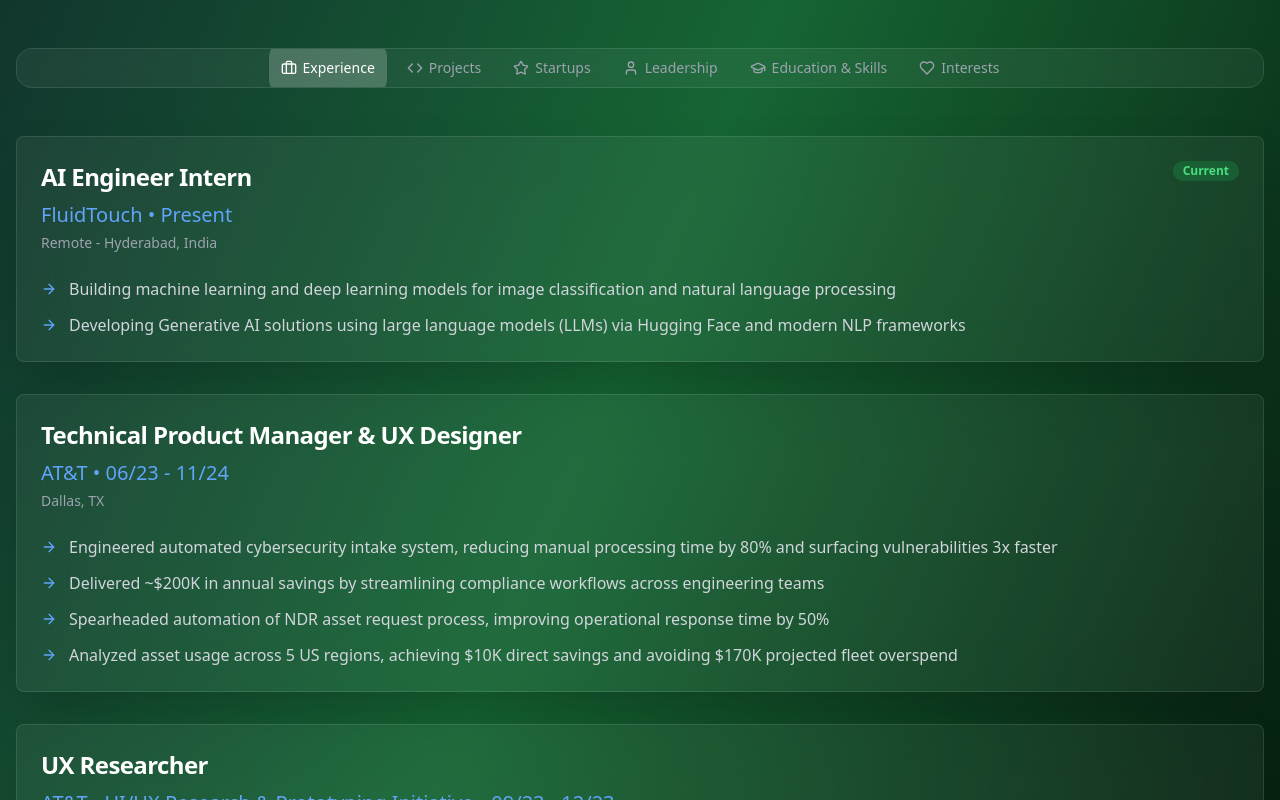
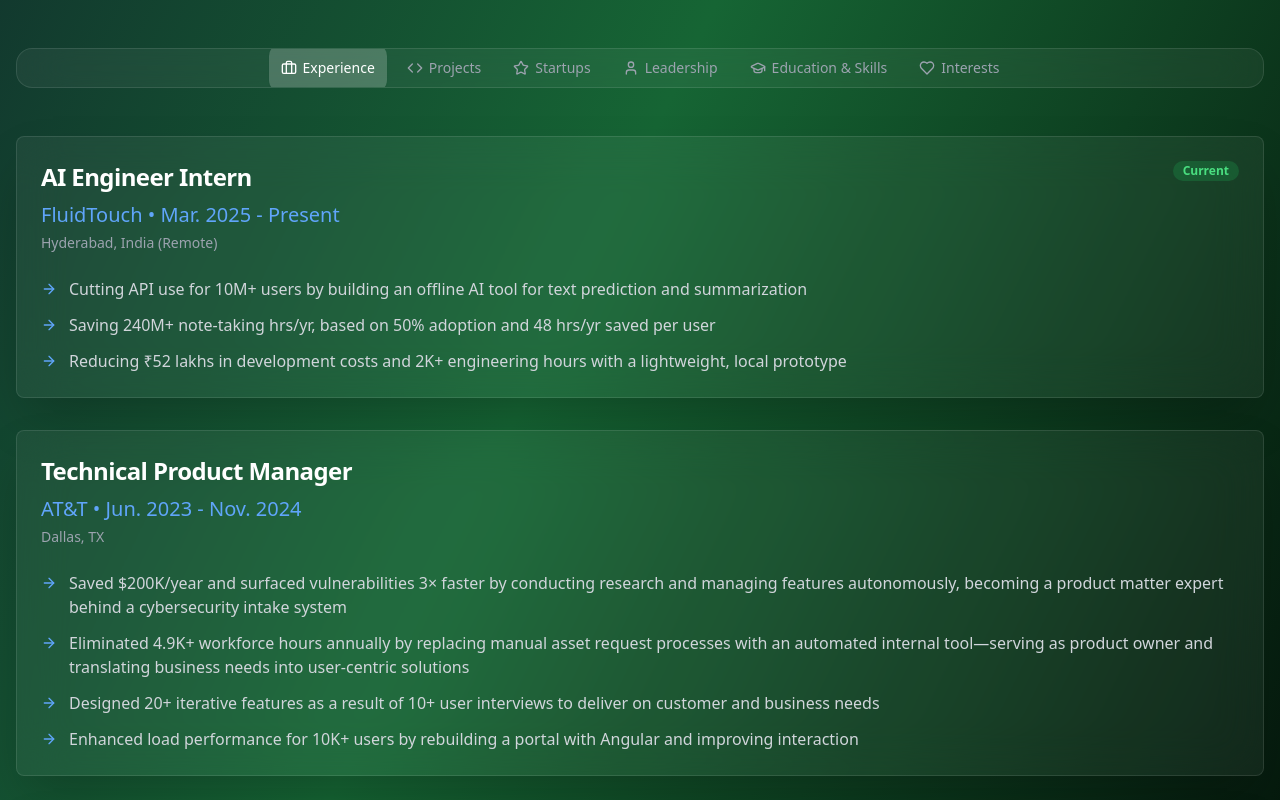
Before and after one commit to SSGutala/ssgutala.github.io, a React (Vite) app: page / in a window 1280 px wide. Shown: the part 1160-1960 px from the top of the page. Built offline with nearby package versions, Linux system fonts and the light colour scheme.

Commit message:
Update experience and projects

```diff
--- a/src/pages/Index.tsx
+++ b/src/pages/Index.tsx
@@ -327,63 +327,47 @@ const Index = () => {
                   {
                     title: "AI Engineer Intern",
                     company: "FluidTouch",
-                    period: "Present",
+                    period: "Mar. 2025 - Present",
                     badge: "Current",
                     badgeColor: "bg-green-500/20 text-green-400",
-                    location: "Remote - Hyderabad, India",
+                    location: "Hyderabad, India (Remote)",
                     points: [
-                      "Building machine learning and deep learning models for image classification and natural language processing",
-                      "Developing Generative AI solutions using large language models (LLMs) via Hugging Face and modern NLP frameworks"
+                      "Cutting API use for 10M+ users by building an offline AI tool for text prediction and summarization",
+                      "Saving 240M+ note-taking hrs/yr, based on 50% adoption and 48 hrs/yr saved per user",
+                      "Reducing ₹52 lakhs in development costs and 2K+ engineering hours with a lightweight, local prototype"
                     ]
                   },
                   {
-                    title: "Technical Product Manager & UX Designer",
+                    title: "Technical Product Manager",
                     company: "AT&T",
-                    period: "06/23 - 11/24",
+                    period: "Jun. 2023 - Nov. 2024",
                     location: "Dallas, TX",
                     points: [
-                      "Engineered automated cybersecurity intake system, reducing manual processing time by 80% and surfacing vulnerabilities 3x faster",
-                      "Delivered ~$200K in annual savings by streamlining compliance workflows across engineering teams",
-                      "Spearheaded automation of NDR asset request process, improving operational response time by 50%",
-                      "Analyzed asset usage across 5 US regions, achieving $10K direct savings and avoiding $170K projected fleet overspend"
-                    ]
-                  },
-                  {
-                    title: "UX Researcher",
-                    company: "AT&T - UI/UX Research & Prototyping Initiative",
-                    period: "09/23 - 12/23",
-                    points: [
-                      "Conducted 10+ stakeholder interviews and mapped 15+ pain points into 20+ iterative prototypes (web/mobile)",
-                      "Cut prototyping time by 40% and boosted user satisfaction by 70% through targeted interface redesigns"
-                    ]
-                  },
-                  {
-                    title: "Front-End Developer",
-                    company: "AT&T - Internal Portal Revamp",
-                    period: "06/23 - 09/23",
-                    points: [
-                      "Rebuilt legacy engineering portal used by 10K+ Network Engineering employees using Angular",
-                      "Reduced load times by 15% and improved engagement by 40% via better navigation and refreshed architecture"
+                      "Saved $200K/year and surfaced vulnerabilities 3× faster by conducting research and managing features autonomously, becoming a product matter expert behind a cybersecurity intake system",
+                      "Eliminated 4.9K+ workforce hours annually by replacing manual asset request processes with an automated internal tool—serving as product owner and translating business needs into user-centric solutions",
+                      "Designed 20+ iterative features as a result of 10+ user interviews to deliver on customer and business needs",
+                      "Enhanced load performance for 10K+ users by rebuilding a portal with Angular and improving interaction"
                     ]
                   },
                   {
                     title: "Product Manager Intern",
                     company: "Alarm.com",
-                    period: "05/21 - 08/21",
+                    period: "May 2021 - Aug. 2021",
                     location: "McLean, VA",
                     points: [
-                      "Drafted detailed Product Requirement Document with budget and constraint analysis, addressing B2B hardware UI/UX gaps",
-                      "Coordinated with engineers to develop low-latency hardware architecture with 1Mbps network protocol speeds and <15ms latency"
+                      "Targeted a $581M market by drafting product requirements, managing B2B gaps, risks, and budget constraints",
+                      "Enabled 1 Mbps speed and 10–15 ms latency by collaborating with engineers on efficient hardware design",
+                      "Accelerated timelines by 20% by developing product roadmaps, use-cases, user stories— driving delivery of business value and aligning results with key stakeholders"
                     ]
                   },
                   {
                     title: "Software Developer Intern",
                     company: "PEMDAS Technologies",
-                    period: "05/19 - 08/19",
+                    period: "May 2019 - Aug. 2019",
                     location: "Alexandria, VA",
                     points: [
-                      "Engineered backend infrastructure using Django API and Python to streamline database interactions",
-                      "Designed client-facing views using HTML and CSS, integrating SQLite for weather models and flight data storage"
+                      "Saved 300+ engineering hrs/yr by building a Python/Django backend to automate manual data collection",
+                      "Improved data access efficiency by 35% through developing a JavaScript/SQLite web interface"
                     ]
                   }
                 ].map((job, index) => (
@@ -438,32 +422,28 @@ const Index = () => {
               >
                 {[
                   {
-                    title: "Speed Prediction with Linear Regression",
-                    description: "Machine learning model for speed prediction",
-                    details: "Developed a Linear Regression model to predict speed from distance and time inputs. Generated custom dataset, trained model, and validated predictions with true values.",
-                    tech: ["Python", "scikit-learn", "NumPy", "joblib"],
-                    color: "blue"
+                    title: "SuperStar Social",
+                    description: "Product Designer",
+                    details: "Designed 100+ UI screens, accelerating prototype delivery by 30%. Led 5 full design iterations, reducing feedback turnaround time by 40%.",
+                    tech: ["UI/UX Design", "Prototyping", "User Research", "Figma"],
+                    color: "blue",
+                    period: "Dec. 2019 - Sept. 2020"
                   },
                   {
-                    title: "Spam Email Detection",
-                    description: "Text classification using NLP techniques",
-                    details: "Built supervised ML pipeline to classify emails using Naive Bayes, Logistic Regression, and SVM with TF-IDF vectorization. Preprocessed texts and compared performance metrics.",
-                    tech: ["Python", "scikit-learn", "NLTK", "TF-IDF", "SVM"],
-                    color: "green"
+                    title: "Bangladrop E-commerce",
+                    description: "Freelance UX Designer",
+                    details: "Improved design clarity by 60% over prior wireframes by designing 25-page ecommerce prototype.",
+                    tech: ["UX Design", "Wireframing", "E-commerce", "Prototyping"],
+                    color: "green",
+                    period: "June 2022 - Aug. 2022"
                   },
                   {
-                    title: "Cat vs. Dog Image Classifier",
-                    description: "Deep learning CNN for image classification",
-                    details: "Implemented CNN using TensorFlow and Keras for cat/dog classification. Used Kaggle dataset, performed image preprocessing and augmentation, trained from scratch.",
-                    tech: ["TensorFlow", "Keras", "CNN", "Python", "Kaggle"],
-                    color: "purple"
-                  },
-                  {
-                    title: "Turn-Based Grid Game",
-                    description: "Terminal-based multiplayer board game",
-                    details: "Created Snakes & Ladders-inspired multiplayer game with custom grid system. Players roll dice, move on zigzag grid, and can eliminate other players.",
-                    tech: ["Python", "OOP", "Game Logic", "Console Application"],
-                    color: "orange"
+                    title: "NECX Policing App",
+                    description: "Freelance UX Designer",
+                    details: "Helped secure a $100K investment and land first client with 50% higher pitch success by designing a policing mobile app.",
+                    tech: ["Mobile Design", "UX/UI", "Investment Pitch", "App Design"],
+                    color: "purple",
+                    period: "Jan 2021 - Feb. 2021"
                   }
                 ].map((project, index) => (
                   <Card key={index} className="group bg-white/5 backdrop-blur-xl border-white/10 hover:bg-white/10 hover:border-white/20 transition-all duration-500 shadow-2xl">
@@ -505,34 +485,25 @@ const Index = () => {
                 {[
                   {
                     title: "Veera",
-                    role: "Co-Founder",
-                    period: "12/24 - Present",
-                    description: "First fitness apparel brand in the US to blend South Asian culture and mythology",
+                    role: "Venture Co-Founder and Product Lead",
+                    period: "Dec. 2024 - Present",
+                    description: "Culturally inspired activewear brand solving representation gaps in fitness apparel",
                     badge: "Active",
                     badgeColor: "bg-green-500/20 text-green-300",
                     points: [
-                      "Established global supply chain, managing manufacturing, logistics, and streamlined transactions",
-                      "Directed marketing strategy, customer research, and continuous brand refinement to drive adoption and growth"
+                      "Founded a culturally inspired activewear brand to solve representation gaps in fitness apparel",
+                      "Led product research, manufacturer sourcing, design execution, and customer acquisition strategy",
+                      "Applied lean product principles to physical goods development, managing branding, UX testing, and go-to-market"
                     ]
                   },
                   {
                     title: "Alphawave Technologies",
-                    role: "Founder",
-                    period: "11/20 - 05/23",
-                    description: "E-ink footwear with BT-enabled app for dynamic & customizable designs",
+                    role: "Venture Founder and Product Manager",
+                    period: "Nov. 2020 - May 2023",
+                    description: "Wearable technology for enhanced visibility, comfort, and durability",
                     points: [
-                      "Developed two functional 6-color e-ink footwear prototypes, driving early product innovation",
-                      "Oversaw web and mobile app development, producing three iterative releases through 100+ user feedback sessions"
-                    ]
-                  },
-                  {
-                    title: "SuperStar Social App",
-                    role: "Project Lead",
-                    period: "12/19 - 09/20",
-                    description: "Social app to craft & share episodic short films with advanced editing tools",
-                    points: [
-                      "Designed 100+ UI screens for social platform enabling episodic short film creation",
-                      "Coordinated cross-functional collaboration for cohesive, user-friendly experience"
+                      "Improved visibility 40%, comfort 30%, and durability 35% through cross-functional collaborative efforts between designers, technology advocates, and business strategists in the creation of 6 wearable prototypes and MVP",
+                      "Increased tester satisfaction by 40% between alpha and beta test cases by leading 100+ customer feedback sessions across 3 app iterations and prioritized features to accelerate delivery"
                     ]
                   }
                 ].map((startup, index) => (
@@ -578,26 +549,23 @@ const Index = () => {
                 {[
                   {
                     title: "Hoop Foundation",
-                    role: "Founder",
-                    description: "Providing food and education to underserved children in India through fundraising and strategic vision",
+                    role: "Program Manager",
+                    description: "Impacted 200+ kids through meals, clothing, and school supplies by launching a nonprofit initiative supporting underserved children in India. Coordinating events with Jill's House for disabled children, developing programs with foster care organizations, raising funds for Title I CEP schools, recruiting volunteers, and preparing for 501(c)(3) nonprofit registration.",
+                    period: "Oct. 2024 - Present",
                     color: "blue"
                   },
                   {
-                    title: "SkyAdventures",
-                    role: "Founder",
-                    description: "Launched wellness initiative under Art of Living to promote meditation through immersive experiences",
-                    color: "green"
-                  },
-                  {
-                    title: "HackOverflow, GMU",
-                    role: "Founder",
-                    description: "Directed board of 19 to host GMU's first collegiate hardware hackathon, raised $35k+ in sponsorship",
+                    title: "HackOverflow",
+                    role: "Founder and Program Manager",
+                    description: "Established the first self-sustainable hardware hackathon at George Mason University with 50+ participants; advised second year, growing attendance by 100+ more.",
+                    period: "May 2021 - Dec. 2024",
                     color: "purple"
                   },
                   {
-                    title: "Inventors and Innovations Team, GMU",
-                    role: "Founder",
-                    description: "Founded and led hands-on engineering society for innovations at George Mason University",
+                    title: "Inventors & Innovations Team",
+                    role: "Co-Founder and Co-President",
+                    description: "Completed 5+ projects and featured in 2 showcases after founding and leading a hands-on engineering organization; led as Co-President first 2 years and advised third year.",
+                    period: "Aug. 2019 - Apr. 2023",
                     color: "orange"
                   }
                 ].map((leadership, index) => (
```
